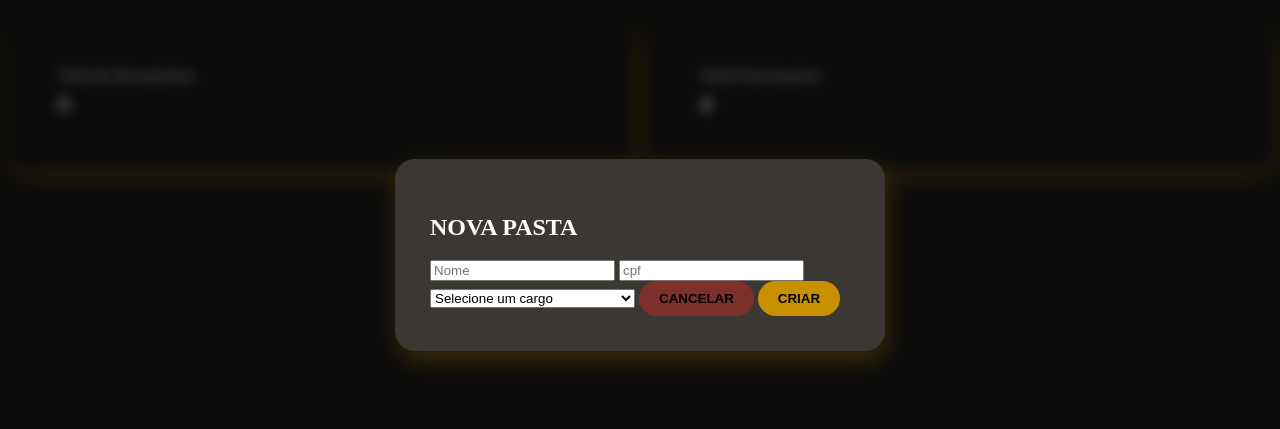
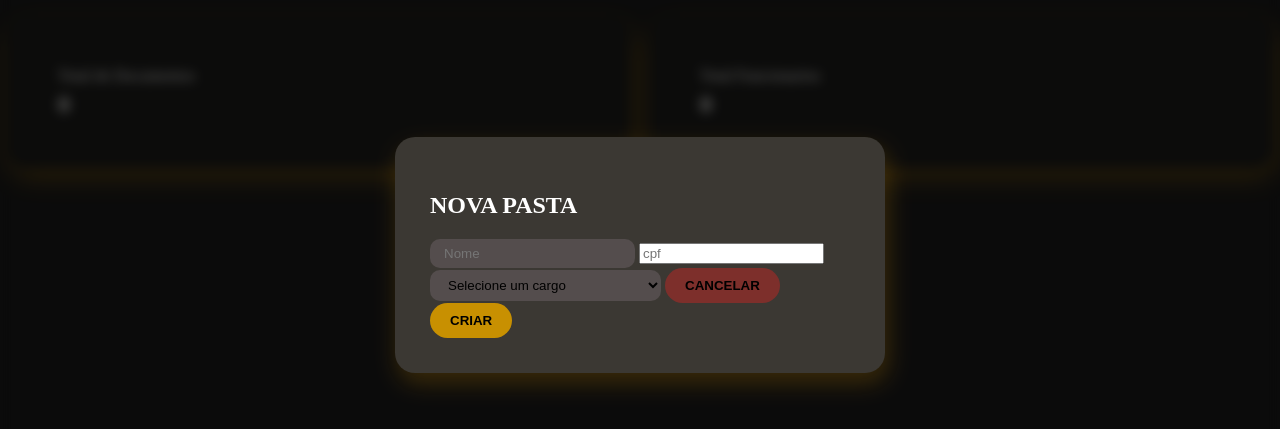
Before and after one commit to joaoppateis07-dotcom/projeto-treino, a website with bundled scripts: page public/html/app.html in a window 1280 px wide. Both pictures are taken after a click on the button "+ NOVA PASTA". Shown: the part 145-574 px from the top of the page. Built offline with nearby package versions, Linux system fonts and the light colour scheme.

Commit message:
css atl input e select

```diff
--- a/public/css/app.css
+++ b/public/css/app.css
@@ -100,9 +100,23 @@ body {
     background: rgba(248, 29, 29, 0.347);
 }
 
-.input {
+#inputNomePasta {
     border-radius: 10px;
     padding: 7px 14px;
     border: none;
     background: rgb(84, 77, 77);
 }
+
+#selectFuncionario {
+    border-radius: 10px;
+    padding: 7px 14px;
+    border: none;
+    background: rgb(84, 77, 77);
+}
+
+#inputCpfFuncionario {
+    border-radius: 10px;
+    padding: 7px 14px;
+    border: none;
+    background: rgb(84, 77, 77);
+}
--- a/public/html/app.html
+++ b/public/html/app.html
@@ -40,7 +40,7 @@
       <h2>NOVA PASTA</h2>
       <INPUT id="inputNomePasta" type="text" placeholder="Nome">
       <INPUT id="inputCpfFFuncionario" type="text" placeholder="cpf">
-      <select>
+      <select id="selectFuncionario">
        <option>Selecione um cargo</option>
        <option>GERENTE COMERCIAL 1</option>
        <option>GERENTE COMERCIAL 2</option>
```
